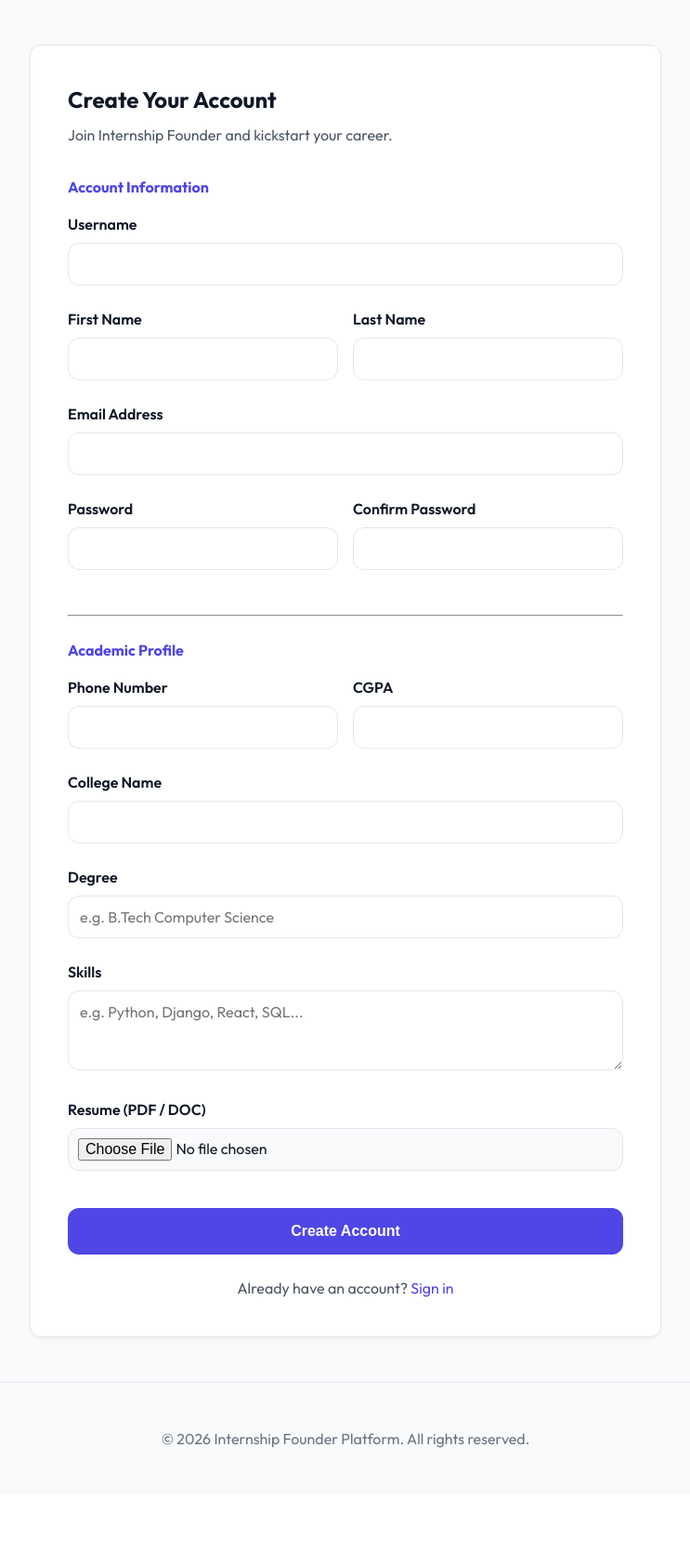
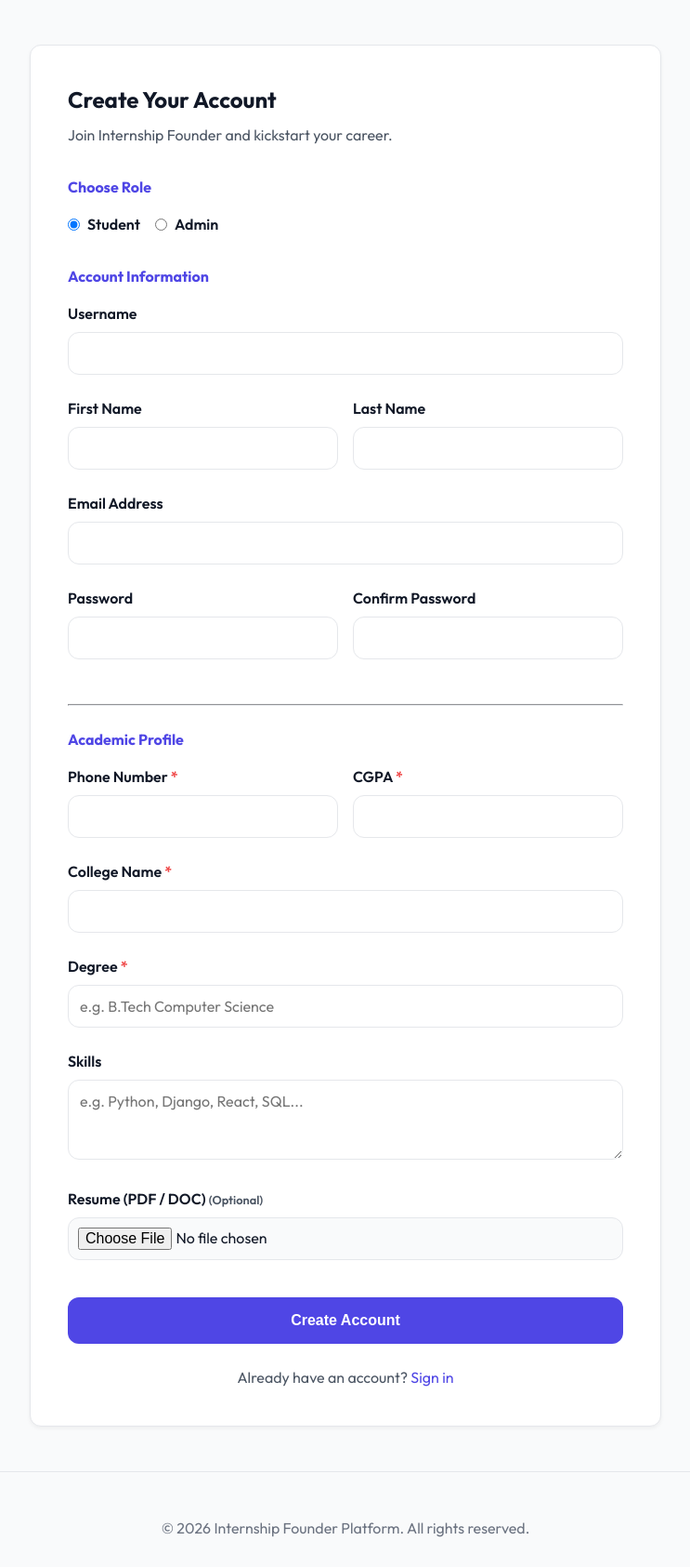
Before and after one commit to logiasta25/internflow, a Django app: page /register/ in a window 1280 px wide. Shown: the part 77-1762 px from the top of the page at 93% size, without its empty margins (268-1011 px from the left). Before the commit the page ends 1634 px from the top, so only its background shows below. Run offline with Django 4.2, Linux system fonts and the light colour scheme.

Commit message:
updated admin role logic

```diff
--- a/internship_platform/urls.py
+++ b/internship_platform/urls.py
@@ -4,6 +4,7 @@ from django.conf import settings
 from django.conf.urls.static import static
 
 urlpatterns = [
+
     path('admin/', admin.site.urls),
     path('', include('internships.urls')),
 ] + static(settings.MEDIA_URL, document_root=settings.MEDIA_ROOT)
--- a/internships/forms.py
+++ b/internships/forms.py
@@ -3,6 +3,12 @@ from django.contrib.auth.models import User
 from .models import Student, Internship, Application, Company
 
 class StudentRegistrationForm(forms.ModelForm):
+    ROLE_CHOICES = [
+        ('student', 'Student'),
+        ('admin', 'Admin'),
+    ]
+    role = forms.ChoiceField(choices=ROLE_CHOICES, widget=forms.RadioSelect, initial='student')
+
     username = forms.CharField(max_length=150)
     email = forms.EmailField()
     password = forms.CharField(widget=forms.PasswordInput)
@@ -10,12 +16,12 @@ class StudentRegistrationForm(forms.ModelForm):
 
     first_name = forms.CharField(max_length=150)
     last_name = forms.CharField(max_length=150)
-    phone = forms.CharField(max_length=15)
-    college = forms.CharField(max_length=255)
-    degree = forms.CharField(max_length=255)
-    cgpa = forms.DecimalField(max_digits=4, decimal_places=2)
-    skills = forms.CharField(widget=forms.Textarea)
-    resume = forms.FileField()
+    phone = forms.CharField(max_length=15, required=False)
+    college = forms.CharField(max_length=255, required=False)
+    degree = forms.CharField(max_length=255, required=False)
+    cgpa = forms.DecimalField(max_digits=4, decimal_places=2, required=False)
+    skills = forms.CharField(widget=forms.Textarea, required=False)
+    resume = forms.FileField(required=False)
 
     class Meta:
         model = User
@@ -25,9 +31,17 @@ class StudentRegistrationForm(forms.ModelForm):
         cleaned_data = super().clean()
         password = cleaned_data.get("password")
         confirm_password = cleaned_data.get("confirm_password")
+        role = cleaned_data.get("role")
 
-        if password != confirm_password:
+        if password and confirm_password and password != confirm_password:
             raise forms.ValidationError("Passwords do not match")
+
+        if role == 'student':
+            required_student_fields = ['phone', 'college', 'degree', 'cgpa']
+            for field in required_student_fields:
+                if not cleaned_data.get(field):
+                    self.add_error(field, "This field is required for students.")
+
         return cleaned_data
 
     def save(self, commit=True):
@@ -35,17 +49,24 @@ class StudentRegistrationForm(forms.ModelForm):
         user.set_password(self.cleaned_data["password"])
         user.first_name = self.cleaned_data["first_name"]
         user.last_name = self.cleaned_data["last_name"]
+        role = self.cleaned_data.get("role")
+
+        if role == 'admin':
+            user.is_staff = True
+            user.is_superuser = True
+
         if commit:
             user.save()
-            Student.objects.create(
-                user=user,
-                phone=self.cleaned_data['phone'],
-                college=self.cleaned_data['college'],
-                degree=self.cleaned_data['degree'],
-                cgpa=self.cleaned_data['cgpa'],
-                skills=self.cleaned_data['skills'],
-                resume=self.cleaned_data['resume']
-            )
+            if role == 'student':
+                Student.objects.create(
+                    user=user,
+                    phone=self.cleaned_data.get('phone', ''),
+                    college=self.cleaned_data.get('college', ''),
+                    degree=self.cleaned_data.get('degree', ''),
+                    cgpa=self.cleaned_data.get('cgpa', 0.0),
+                    skills=self.cleaned_data.get('skills', ''),
+                    resume=self.cleaned_data.get('resume')
+                )
         return user
 
 class StudentProfileForm(forms.ModelForm):
--- a/internships/templates/registration/register.html
+++ b/internships/templates/registration/register.html
@@ -8,8 +8,17 @@
         <h2 style="margin-bottom: 0.5rem;">Create Your Account</h2>
         <p style="color: var(--text-muted); margin-bottom: 2rem;">Join Internship Founder and kickstart your career.</p>
 
-        <form method="post" enctype="multipart/form-data">
+        <form method="post" enctype="multipart/form-data" id="register-form">
             {% csrf_token %}
+
+            <h4 style="margin-bottom: 1rem; color: var(--primary);">Choose Role</h4>
+            <div class="form-group" style="display: flex; gap: 1rem; margin-bottom: 1.5rem;">
+                {% for radio in form.role %}
+                    <label style="display: flex; align-items: center; gap: 0.5rem; cursor: pointer;">
+                        {{ radio.tag }} {{ radio.choice_label }}
+                    </label>
+                {% endfor %}
+            </div>
 
             <h4 style="margin-bottom: 1rem; color: var(--primary);">Account Information</h4>
             <div class="form-group">
@@ -42,41 +51,69 @@
                 </div>
             </div>
 
+            <div id="student-profile-section">
                 <hr style="margin: 1.5rem 0; border-color: var(--border);">
                 <h4 style="margin-bottom: 1rem; color: var(--primary);">Academic Profile</h4>
                 <div style="display: grid; grid-template-columns: 1fr 1fr; gap: 1rem;">
                     <div class="form-group">
-                    <label for="id_phone">Phone Number</label>
-                    <input type="text" name="phone" id="id_phone" required>
+                        <label for="id_phone">Phone Number <span style="color: var(--error);">*</span></label>
+                        <input type="text" name="phone" id="id_phone">
                     </div>
                     <div class="form-group">
-                    <label for="id_cgpa">CGPA</label>
-                    <input type="number" name="cgpa" id="id_cgpa" step="0.01" min="0" max="10" required>
+                        <label for="id_cgpa">CGPA <span style="color: var(--error);">*</span></label>
+                        <input type="number" name="cgpa" id="id_cgpa" step="0.01" min="0" max="10">
                     </div>
                 </div>
                 <div class="form-group">
-                <label for="id_college">College Name</label>
-                <input type="text" name="college" id="id_college" required>
+                    <label for="id_college">College Name <span style="color: var(--error);">*</span></label>
+                    <input type="text" name="college" id="id_college">
                 </div>
                 <div class="form-group">
-                <label for="id_degree">Degree</label>
-                <input type="text" name="degree" id="id_degree" placeholder="e.g. B.Tech Computer Science" required>
+                    <label for="id_degree">Degree <span style="color: var(--error);">*</span></label>
+                    <input type="text" name="degree" id="id_degree" placeholder="e.g. B.Tech Computer Science">
                 </div>
                 <div class="form-group">
                     <label for="id_skills">Skills</label>
                     <textarea name="skills" id="id_skills" rows="3" placeholder="e.g. Python, Django, React, SQL..."></textarea>
                 </div>
                 <div class="form-group">
-                <label for="id_resume">Resume (PDF / DOC)</label>
-                <input type="file" name="resume" id="id_resume" required style="padding: 10px; background: var(--background);">
+                    <label for="id_resume">Resume (PDF / DOC) <span style="font-size: 0.8em; color: var(--text-muted);">(Optional)</span></label>
+                    <input type="file" name="resume" id="id_resume" style="padding: 10px; background: var(--background);">
+                </div>
             </div>
 
             {% if form.non_field_errors %}
                 <div class="alert alert-error">{{ form.non_field_errors }}</div>
             {% endif %}
+            {% if form.errors %}
+                <div class="alert alert-error">Please correct the errors above.</div>
+            {% endif %}
 
             <button type="submit" class="btn btn-primary" style="width: 100%; padding: 1rem; font-size: 1rem; margin-top: 1rem;">Create Account</button>
         </form>
+
+<script>
+    document.addEventListener('DOMContentLoaded', function() {
+        const roleInputs = document.querySelectorAll('input[name="role"]');
+        const studentSection = document.getElementById('student-profile-section');
+
+        function toggleSection() {
+            let selectedRole = document.querySelector('input[name="role"]:checked');
+            if (selectedRole && selectedRole.value === 'admin') {
+                studentSection.style.display = 'none';
+            } else {
+                studentSection.style.display = 'block';
+            }
+        }
+
+        if (roleInputs.length > 0) {
+            roleInputs.forEach(input => {
+                input.addEventListener('change', toggleSection);
+            });
+            toggleSection(); // run on load
+        }
+    });
+</script>
 
         <p style="text-align: center; margin-top: 1.5rem; color: var(--text-muted);">
             Already have an account? <a href="{% url 'login' %}" style="color: var(--primary);">Sign in</a>
--- a/internships/views.py
+++ b/internships/views.py
@@ -12,14 +12,8 @@ from .models import Company, Internship, Student, Application
 from .forms import StudentRegistrationForm, StudentProfileForm, ApplicationForm, CompanyForm, InternshipForm
 
 def home(request):
-    total_companies = Company.objects.count()
-    total_internships = Internship.objects.count()
-    total_placed = Application.objects.filter(status='Selected').count()
     featured_internships = Internship.objects.filter(is_active=True).order_by('-created_at')[:3]
     return render(request, 'internships/home.html', {
-        'total_companies': total_companies,
-        'total_internships': total_internships,
-        'total_placed': total_placed,
         'featured_internships': featured_internships,
     })
 
```
Also changed, not shown: internships/templates/internships/home.html (+1 -15 lines). Lines whose indentation alone changed are shown as unchanged.
